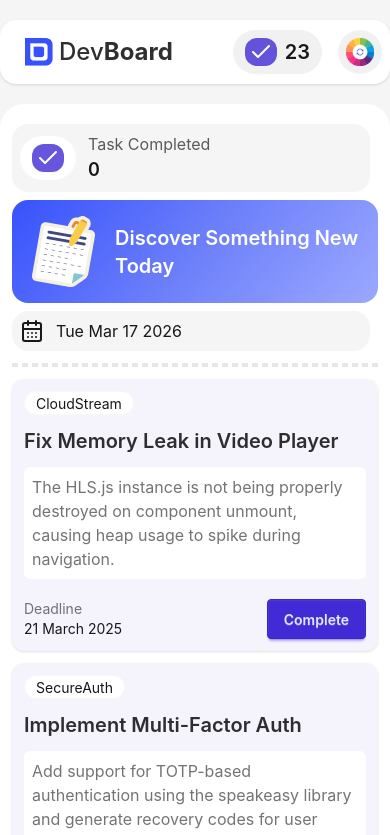
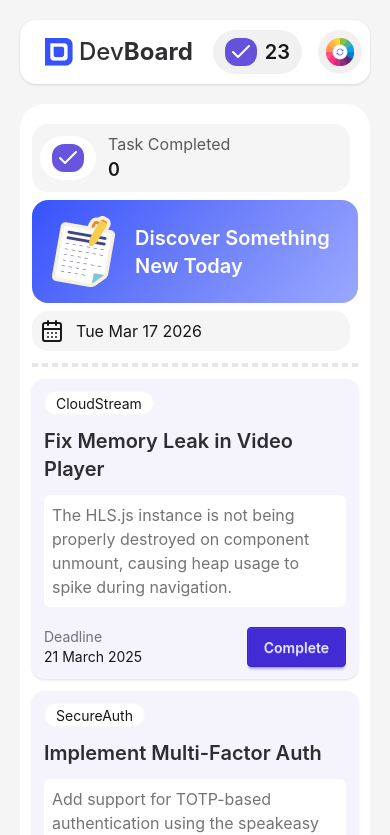
Before and after one commit to jubairalamdev/dev-board, a React (Vite) app: page / in a window 390 px wide. Shown: the top 835 px of the page. Built offline with nearby package versions, Linux system fonts and the light colour scheme.

Commit message:
added padding for small screens

```diff
--- a/src/App.jsx
+++ b/src/App.jsx
@@ -5,7 +5,7 @@ import Navbar from './Components/Navbar/Navbar'
 function App() {
 
   return (
-    <main className='max-w-[1200px] mx-auto py-5 space-y-5'>
+    <main className='max-w-[1200px] mx-auto py-5 space-y-5 xl:px-0 px-5'>
       <Navbar></Navbar>
       <BoardBody></BoardBody>
     </main>
```
